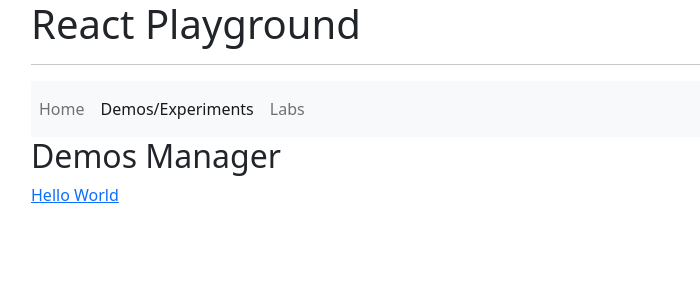
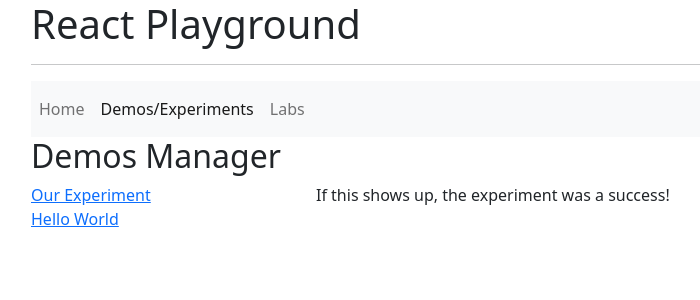
Before and after one commit to speedingplanet/intuit-react-playground, a React (Vite) app: page /demos/our-experiment in a window 1280 px wide. Shown: the top 300 px of the page, without its empty margins (51-751 px from the left). Built offline with nearby package versions, Linux system fonts and the light colour scheme.

Commit message:
Nullish coalescing operator

```diff
--- a/src/demos/HelloWorld.tsx
+++ b/src/demos/HelloWorld.tsx
@@ -1,12 +1,29 @@
+/* eslint-disable @typescript-eslint/prefer-nullish-coalescing */
+/* eslint-disable no-unneeded-ternary */
 import React from 'react';
 
 interface HelloWorldProps {
+	// The ? makes this property optional
 	userName?: string;
 }
 
+// Could set a default value for the prop this way:
+// function HelloWorld({ userName = 'everybody' }: HelloWorldProps) {
+
 function HelloWorld({ userName }: HelloWorldProps) {
+	// Because userName is optional (above), we have to account for the possibility
+	// that it is not defined.
+
 	return (
-		<div>Hello, {userName ?? 'everyone'}! The sum of 2 and 5 is {2 + 5}</div>
+	// Ternary operator ?: is like an in-line if conditional
+	// <div>Hello, {userName ? userName : 'everybody'}! The sum of 2 and 5 is {2 + 5}</div>
+
+	// Use an || (or) operator (downside is that some valid values might render as false)
+	// <div>Hello, {userName || 'everybody'}! The sum of 2 and 5 is {2 + 5}</div>
+
+		// Modern JS, use the "nullish coalescing" operator: ??
+		// is userName either null or undefined? Then use 'everybody'
+		<div>Hello, {userName ?? 'everybody'}! The sum of 2 and 5 is {2 + 5}</div>
 	);
 }
 
--- /dev/null
+++ b/src/demos/OurExperiment.tsx
@@ -0,0 +1,9 @@
+import React from 'react';
+
+export default function OurExperiment() {
+	return (
+		<div>
+			<p>If this shows up, the experiment was a success!</p>
+		</div>
+	);
+}
--- a/src/demos/demos-routes.tsx
+++ b/src/demos/demos-routes.tsx
@@ -1,5 +1,6 @@
 import type { RouteObject } from 'react-router-dom';
 import HelloWorld from './HelloWorld';
+import OurExperiment from './OurExperiment';
 
 let routes = new Map<RouteObject, string>();
 routes.set(
@@ -13,8 +14,16 @@
 
 routes.set(
 	{
+		path: 'our-experiment',
+		element: <OurExperiment />,
+	},
+	'Our Experiment'
+);
+
+routes.set(
+	{
 		path: 'hello-world',
-		element: <HelloWorld userName="June" />,
+		element: <HelloWorld />,
 	},
 	'Hello World'
 );
```
